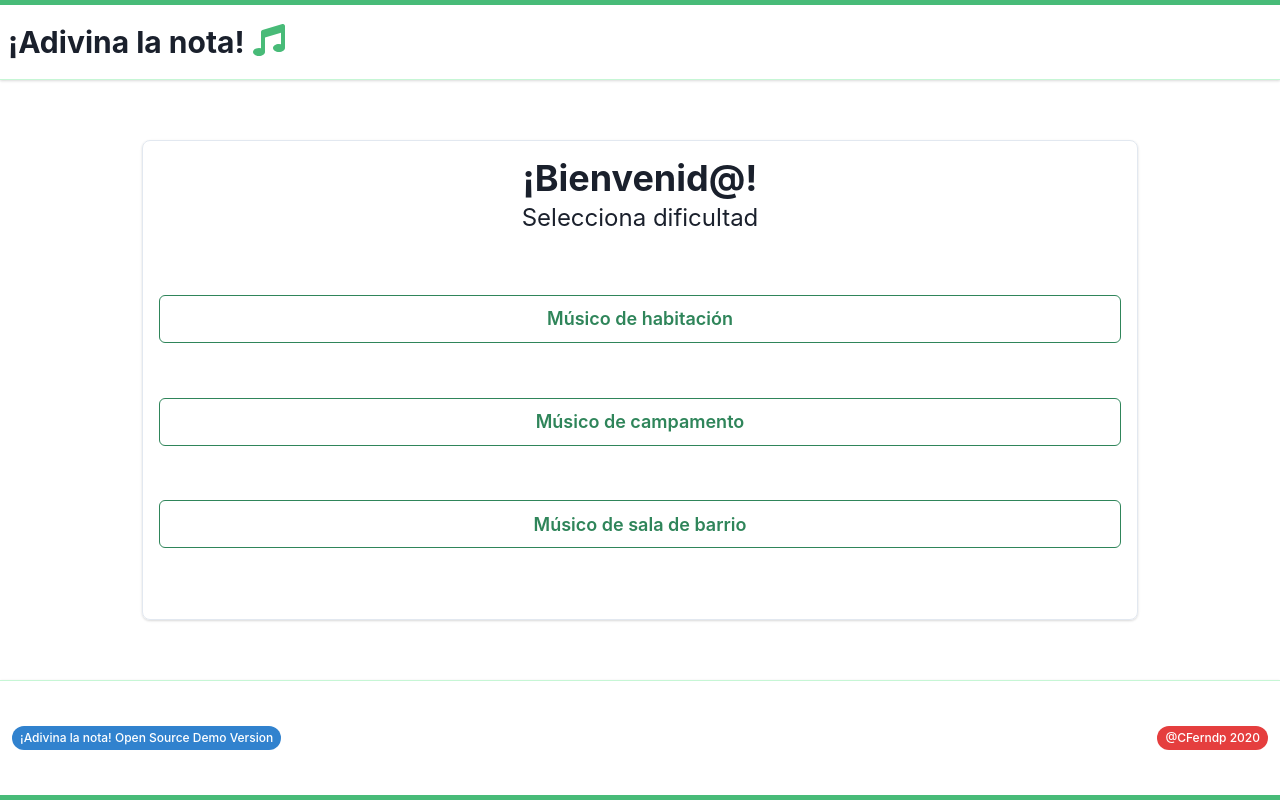
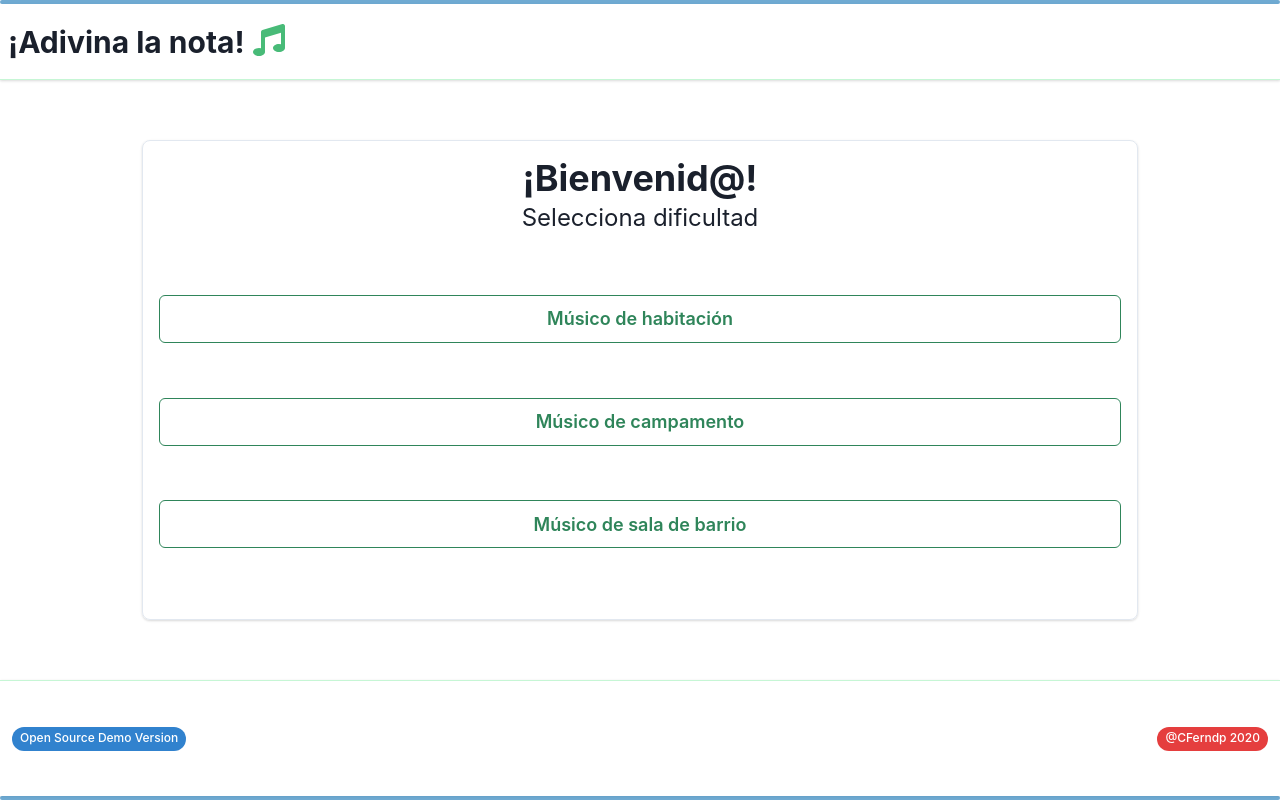
Before and after one commit to CFerndp/an, a Next.js app: page / in a window 1280 px wide. Built offline with nearby package versions, Linux system fonts and the light colour scheme.

Commit message:
Added style

```diff
--- a/components/PageTemplate/index.tsx
+++ b/components/PageTemplate/index.tsx
@@ -19,6 +19,7 @@ const PageTemplate: React.FC<PageTemplateProps> = ({ headTitle, children }) => {
       </Head>
       <Grid
         h="100vh"
+        maxH="100vh"
         templateRows="10% auto 15%"
         templateColumns="1fr 7fr 1fr"
         templateAreas={`"header header header" ". main ." "footer footer footer"`}
--- a/components/PageTemplate/partials/Footer/Footer.tsx
+++ b/components/PageTemplate/partials/Footer/Footer.tsx
@@ -1,36 +1,47 @@
-import { Flex, Link, Tag } from "@chakra-ui/react";
+import { Flex, Link, Skeleton, Tag } from "@chakra-ui/react";
 import moment from "moment";
-import React from "react";
+import React, { Fragment } from "react";
 import { useTranslation } from "react-i18next";
 
 const Footer: React.FC = () => {
   const { t } = useTranslation("footer");
 
   return (
+    <Fragment>
       <Flex
         p={3}
-      borderBottom="5px"
-      borderBottomColor="green.400"
         borderStyle="solid"
         borderTop="1px"
         borderTopColor="green.100"
         boxShadow="base"
         alignItems="center"
         justifyContent="space-between"
-      h="100%"
+        h="97%"
         direction="row"
       >
-      <Tag borderRadius="full" variant="solid" colorScheme="blue" fontSize="xs">
+        <Tag
+          borderRadius="full"
+          variant="solid"
+          colorScheme="blue"
+          fontSize="xs"
+        >
           <Link href="https://github.com/CFerndp/an" isExternal>
             {t("desc")}
           </Link>
         </Tag>
-      <Tag borderRadius="full" variant="solid" colorScheme="red" fontSize="xs">
+        <Tag
+          borderRadius="full"
+          variant="solid"
+          colorScheme="red"
+          fontSize="xs"
+        >
           <Link href="https://github.com/CFerndp" isExternal>
             {t("copy", { year: moment().format("YYYY") })}
           </Link>
         </Tag>
       </Flex>
+      <Skeleton startColor="green.500" endColor="blue.500" height="3%" />
+    </Fragment>
   );
 };
 
--- a/components/PageTemplate/partials/Header/Header.tsx
+++ b/components/PageTemplate/partials/Header/Header.tsx
@@ -1,7 +1,7 @@
-import { Flex, Heading, Icon, Link } from "@chakra-ui/react";
+import { Flex, Heading, Icon, Link, Skeleton } from "@chakra-ui/react";
 import { faMusic } from "@fortawesome/free-solid-svg-icons";
 import { FontAwesomeIcon } from "@fortawesome/react-fontawesome";
-import React from "react";
+import React, { Fragment } from "react";
 
 interface HeaderProps {
   title: string;
@@ -9,16 +9,16 @@ interface HeaderProps {
 
 const Header: React.FC<HeaderProps> = ({ title }) => {
   return (
+    <Fragment>
+      <Skeleton startColor="green.500" endColor="blue.500" height="5%" />
       <Flex
         p={2}
-      borderTop="5px"
-      borderTopColor="green.400"
         borderStyle="solid"
         borderBottom="1px"
         borderBottomColor="green.100"
         boxShadow="base"
         alignItems="center"
-      h="100%"
+        h="95%"
       >
         <Link href="/">
           <Flex>
@@ -31,6 +31,7 @@ const Header: React.FC<HeaderProps> = ({ title }) => {
           </Flex>
         </Link>
       </Flex>
+    </Fragment>
   );
 };
 
--- a/lang/translations/es.json
+++ b/lang/translations/es.json
@@ -3,7 +3,7 @@
         "appName": "¡Adivina la nota!"
     },
     "footer": {
-        "desc":"¡Adivina la nota! Open Source Demo Version",
+        "desc":"Open Source Demo Version",
         "copy": "@CFerndp {{year}}"
     },
     "index": {
```
Lines whose indentation alone changed are shown as unchanged.
